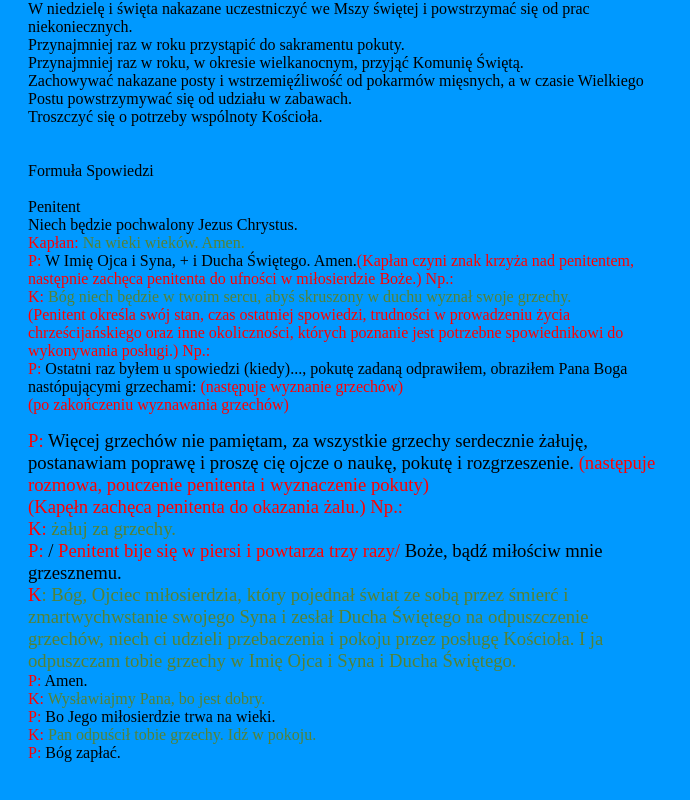
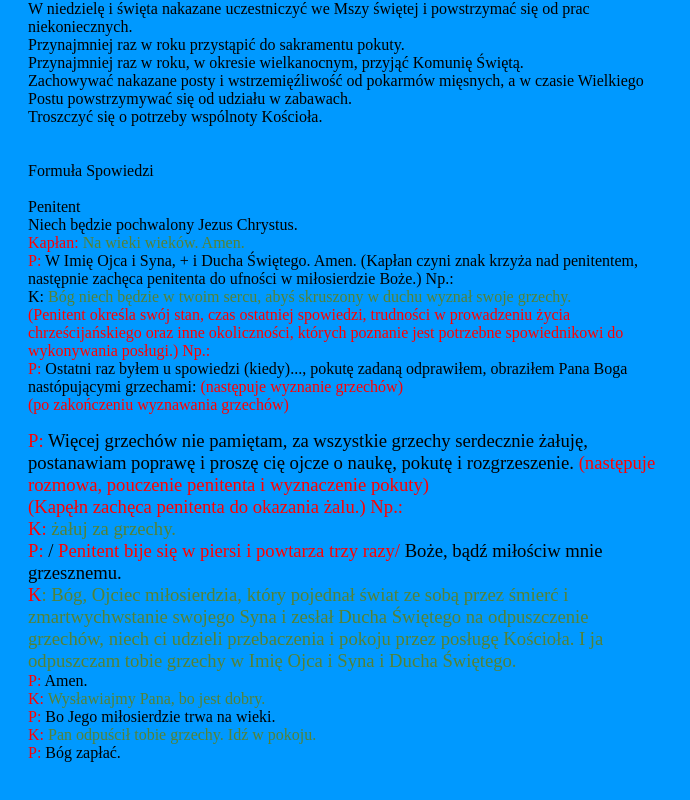
Before and after one commit to daga8888/z_cba_dla_dzieci, a plain HTML site: page docs/klasa3.html in a window 1280 px wide. Shown: the part 1006-1806 px from the top of the page, without its empty margins (0-690 px from the left). Drawn offline with nearby package versions, Linux system fonts and the light colour scheme; files whose address does not match are found by name.

Commit message:
Update klasa3.html

```diff
--- a/docs/klasa3.html
+++ b/docs/klasa3.html
@@ -112,7 +112,8 @@ Niech będzie pochwalony Jezus Chrystus.<br>
 accent6;mso-themeshade:191;mso-style-textfill-fill-color:#548235;mso-style-textfill-fill-themecolor:
 accent6;mso-style-textfill-fill-alpha:100.0%;mso-style-textfill-fill-colortransforms:
 lumm=75000'>Na wieki wieków. Amen.<br>
-</span><span style='color:red'>P:</span> W Imię Ojca i Syna, + i Ducha Świętego. Amen.<span style='color:red'>(Kapłan czyni znak krzyża nad penitentem, następnie
+</span><span style='color:red'>P:</span> W Imię Ojca i Syna, + i Ducha Świętego. Amen. </span style='color:red'>
+	    (Kapłan czyni znak krzyża nad penitentem, następnie
 zachęca penitenta do ufności w miłosierdzie Boże.) Np.:<br>
 K:</span> <span style='color:#548235;mso-themecolor:accent6;mso-themeshade:
 191;mso-style-textfill-fill-color:#548235;mso-style-textfill-fill-themecolor:
```
